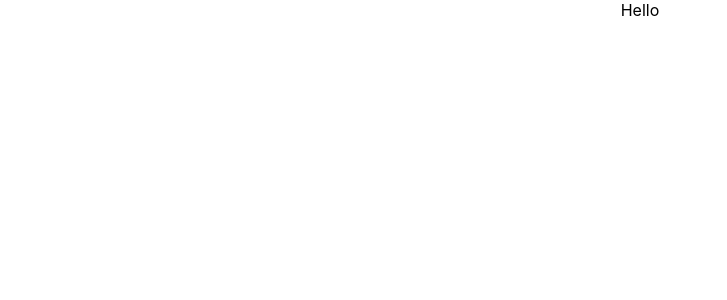
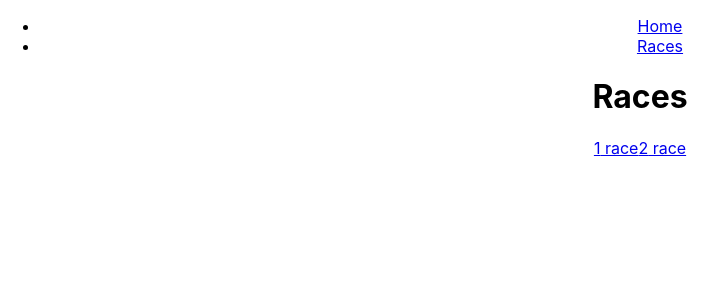
Before and after one commit to weronikaolejniczak/no-holding-horses, a React (Create React App) app: page /races in a window 1280 px wide. Shown: the top 300 px of the page, without its empty margins (0-727 px from the left). Built offline with nearby package versions, Linux system fonts and the light colour scheme.

Commit message:
set up basic navigation

```diff
--- a/package.json
+++ b/package.json
@@ -11,6 +11,7 @@
     "@types/node": "^12.0.0",
     "@types/react": "^17.0.0",
     "@types/react-dom": "^17.0.0",
+    "@types/react-router-dom": "^5.3.2",
     "husky": "^7.0.4",
     "lint-staged": "^12.0.2",
     "prettier": "^2.4.1",
--- a/src/App.tsx
+++ b/src/App.tsx
@@ -1,9 +1,26 @@
+import {
+  BrowserRouter as Router,
+  Routes,
+  Route
+} from "react-router-dom";
+
 import './App.css';
+import { Races } from './pages/Races';
+import { Race } from './pages/Race';
+import { Home } from './pages/Home';
+import { Navigation } from './components/Navigation';
 
 export const App = () => {
   return (
-    <div className="App">
-      Hello
-    </div>
+    <Router>
+      <div className="App">
+        <Navigation />
+        <Routes>
+          <Route path="/races/:id" element={<Race />} />
+          <Route path="/races" element={<Races />} />
+          <Route path="/" element={<Home />} />
+        </Routes>
+      </div>
+    </Router>
   );
 }
--- /dev/null
+++ b/src/components/Navigation.tsx
@@ -0,0 +1,18 @@
+import {
+  Link
+} from "react-router-dom";
+
+export const Navigation = () => {
+  return (
+    <nav>
+      <ul>
+        <li>
+          <Link to="/">Home</Link>
+        </li>
+        <li>
+          <Link to="/races">Races</Link>
+        </li>
+      </ul>
+    </nav>
+  )
+}
--- /dev/null
+++ b/src/pages/Home.tsx
@@ -0,0 +1,7 @@
+export const Home = () => {
+  return (
+    <div>
+      Home
+    </div>
+  )
+}
--- /dev/null
+++ b/src/pages/Race.tsx
@@ -0,0 +1,11 @@
+import { useParams } from 'react-router-dom';
+
+export const Race = () => {
+  let { id } = useParams();
+
+  return (
+    <div>
+      {id} race
+    </div>
+  )
+}
--- /dev/null
+++ b/src/pages/Races.tsx
@@ -0,0 +1,24 @@
+import { useState } from "react";
+import { Link } from 'react-router-dom';
+
+const dummyRaces = [
+  {
+    id: '1',
+    name: 'Fastest race',
+  },
+  {
+    id: '2',
+    name: 'Slowest race',
+  }
+];
+
+export const Races = () => {
+  const [races, setRaces] = useState(dummyRaces);
+
+  return (
+    <div>
+      <h1>Races</h1>
+      {races.map(({ id }) => <Link to={`/races/${id}`}>{id} race</Link>)}
+    </div>
+  )
+}
```
Also changed, not shown: 1 other file (tests, documents, lock files or other folders).
